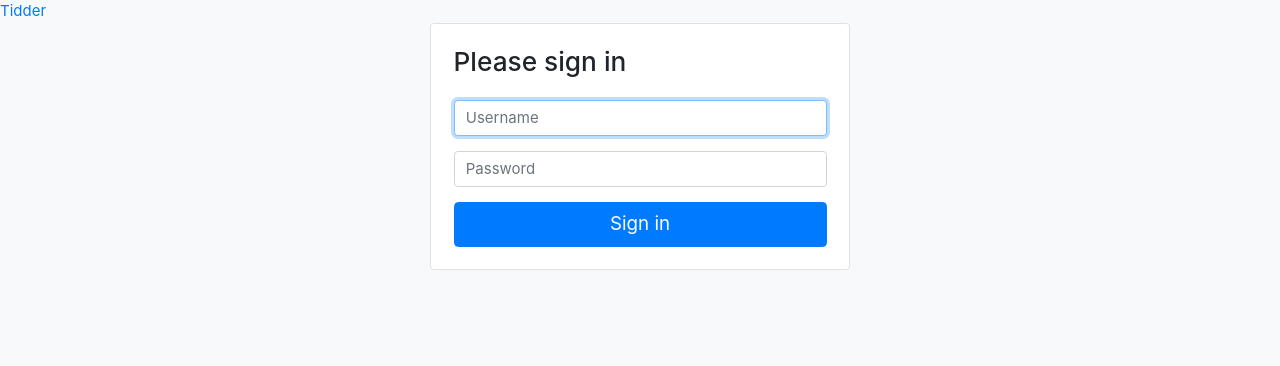
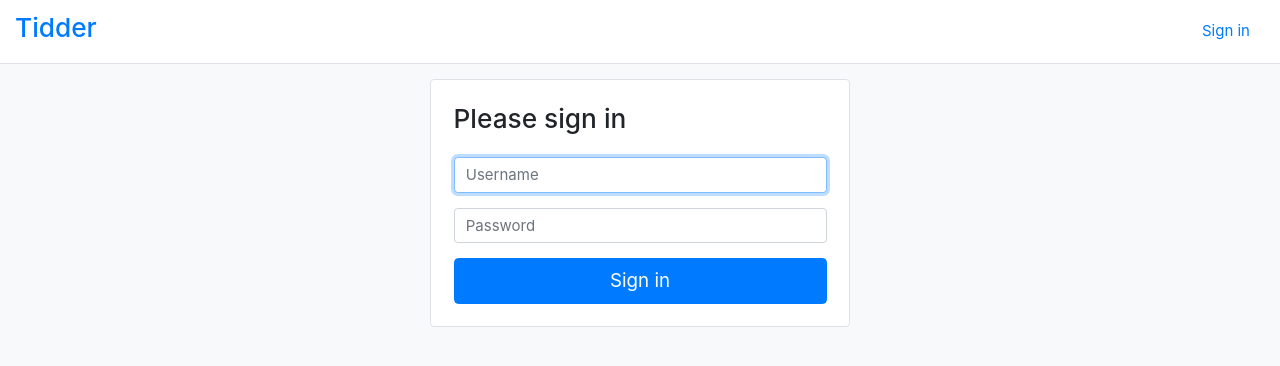
Before and after one commit to esksami/inoolktidder, a Flask app: page /login in a window 1280 px wide. Shown: the top 366 px of the page. Run offline with Flask 2, Linux system fonts and the light colour scheme; some libraries are stand-ins or nearby versions.

```diff
--- a/application/static/styles/style.css
+++ b/application/static/styles/style.css
@@ -1,8 +1,12 @@
 * {
-   font-size: 15px;
-   line-height: 1.5;
+  font-size: 15px;
+  line-height: 1.5;
 }
 
 h1 {
-	font-size: 1.75rem
+  font-size: 1.75rem
 }
+
+h2 {
+  font-size: 1.55rem
+}
--- a/application/templates/layout.html
+++ b/application/templates/layout.html
@@ -8,8 +8,22 @@
     <link rel= "stylesheet" type= "text/css" href= "{{ url_for('static',filename='styles/style.css') }}">
   </head>
   <body class="bg-light">
-    <nav class="">
-      <a href="/">Tidder</a>
+    <nav class="navbar bg-white border-bottom mb-3">
+      <a class="navbar-brand" href="/">
+        <h1>Tidder</h1>
+      </a>
+    {% if current_user.is_authenticated %}
+      <span class="ml-auto">
+        Logged in as <span class="text-info font-weight-bold">{{ current_user.name }}</span>.
+      </span>
+      <a class="nav-link" href="{{ url_for('auth_logout') }}">
+        Log out.
+      </a>
+    {% else %}
+      <a class="nav-link" href="{{ url_for('auth_login') }}">
+        Sign in
+      </a>
+    {% endif %}
     </nav>
     <main role="main" class="container">
       <div class="mx-auto" style="max-width:800px">
```
